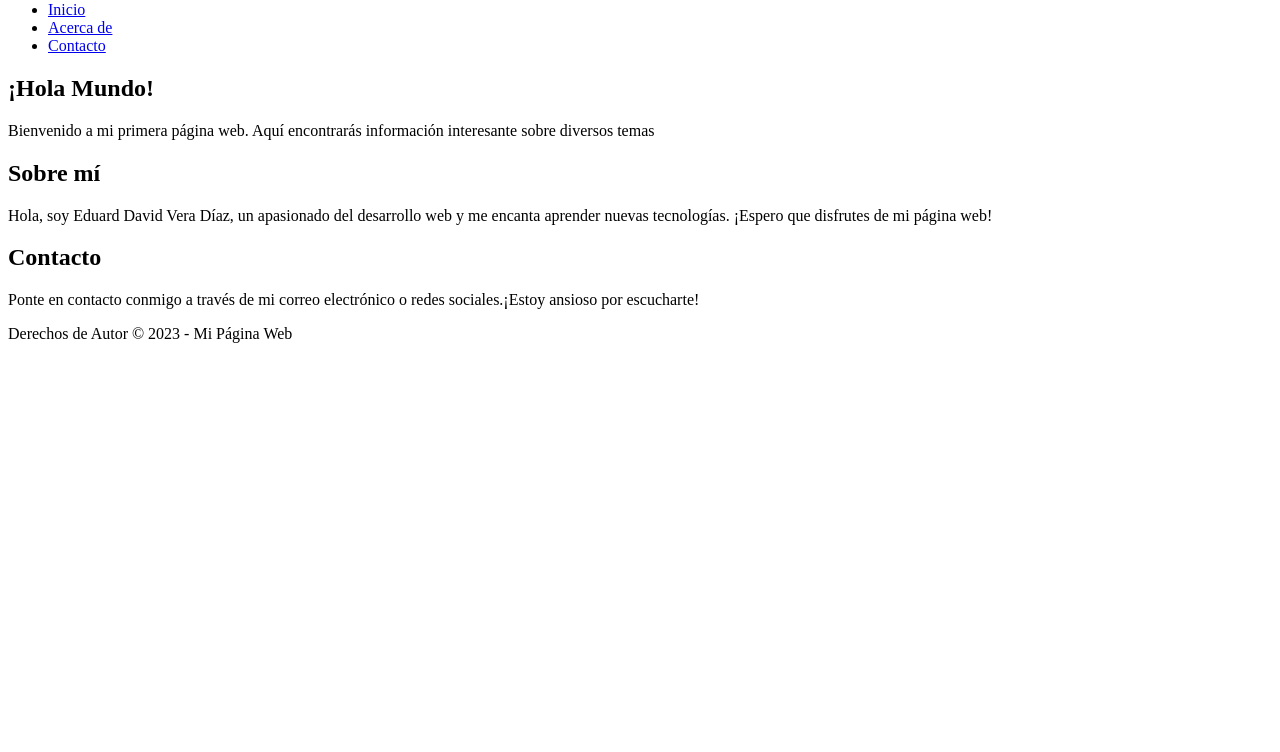
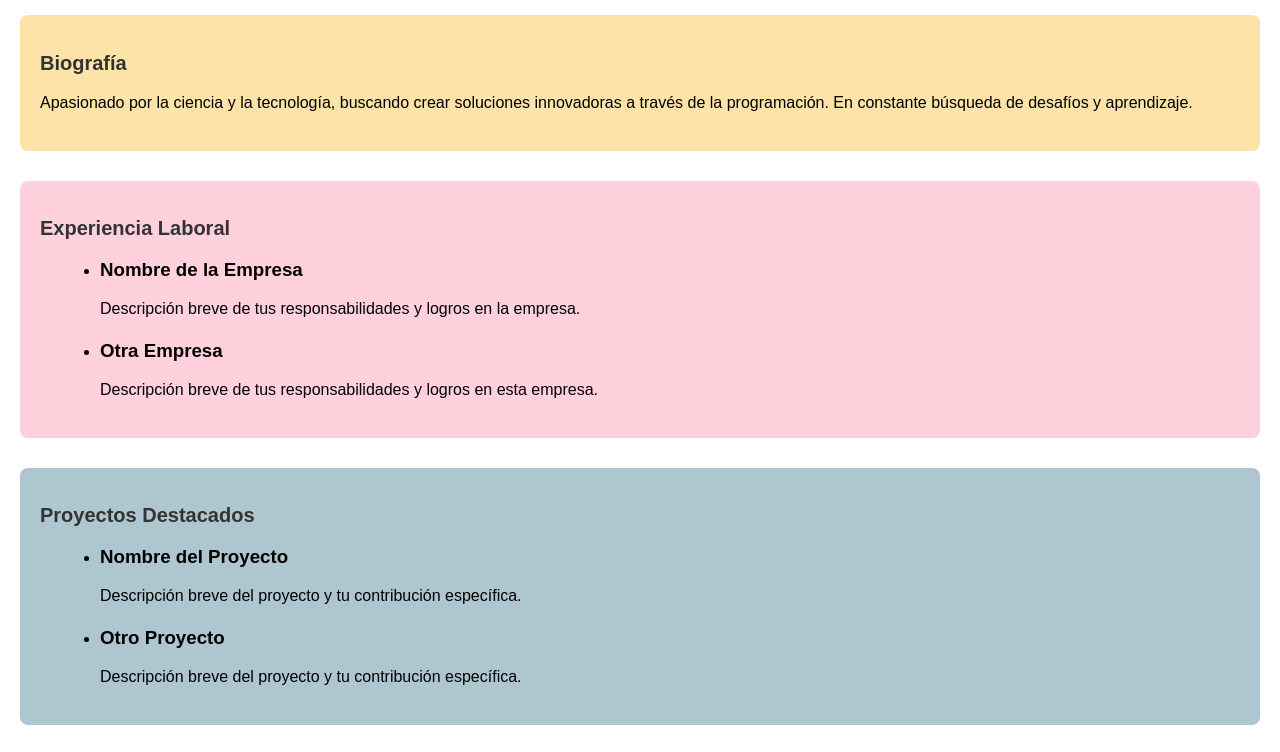
Before and after one commit to Daviidd1/mi-primera-p-gina-web, a plain HTML site: page Index.html in a window 1280 px wide. Shown: the part 79-831 px from the top of the page. Before the commit the page ends 800 px from the top, so only its background shows below. Drawn offline with Linux system fonts and the light colour scheme.

Commit message:
Update Index.html

```diff
--- a/Index.html
+++ b/Index.html
@@ -1,39 +1,153 @@
 <!DOCTYPE html>
-<html>
+<html lang="es">
 <head>
-  <title>Mi Página Web</title>
-  <link rel="stylesheet" type="text/css" href="styles.css">
+  <meta charset="UTF-8">
+  <meta name="viewport" content="width=device-width, initial-scale=1.0">
+  <title>Mi Portafolio Personal</title>
+  <style>
+    /* Estilos generales */
+    body {
+      font-family: Arial, sans-serif;
+      margin: 0;
+      padding: 20px;
+    }
+
+    h1 {
+      font-size: 24px;
+      margin-bottom: 10px;
+    }
+
+    h2 {
+      font-size: 20px;
+      margin-bottom: 10px;
+    }
+
+    p {
+      font-size: 16px;
+      line-height: 1.5;
+    }
+
+    ul {
+      list-style-type: disc;
+      margin-left: 20px;
+    }
+
+    /* Estilos específicos para secciones */
+    section {
+      margin-bottom: 30px;
+      padding: 20px;
+      border-radius: 8px;
+    }
+
+    section h2 {
+      color: #333;
+    }
+
+    section ul {
+      margin-top: 10px;
+    }
+
+    section li {
+      margin-bottom: 10px;
+    }
+
+    section li h3 {
+      margin-bottom: 5px;
+    }
+
+    /* Estilos para el encabezado y el pie de página */
+    header {
+      text-align: left;
+      margin-bottom: 30px;
+    }
+
+    /* Estilos para la imagen en la cabecera */
+    header img {
+    max-width: 150px; /* Ancho máximo deseado */
+    height: auto; /* Altura automática para mantener la proporción */
+    display: block; /* Para evitar espacios en blanco no deseados */
+    margin: left; /* Centra la imagen horizontalmente */
+    border-radius: 50%;
+}
+
+
+    footer {
+      text-align: center;
+      margin-top: 30px;
+      color: #888;
+    }
+
+    /* Colores de fondo para las secciones */
+    .seccion-1 {
+      background-color:#FDE3A7;
+    }
+
+    .seccion-2 {
+      background-color:#FFD1DC;
+    }
+
+    .seccion-3 {
+      background-color:#AEC6CF;
+    }
+
+    .seccion-4 {
+      background-color:#77DD77;
+    }
+  </style>
 </head>
 <body>
   <header>
-    <h1>Bienvenido a Mi Página Web</h1>
+    <img src="C:\Users\LENOVO\Pictures\Eduard David Vera Díaz.jpeg" alt="">
+    <h1>Eduard David Vera Díaz</h1>
   </header>
 
-  <nav>
-    <ul>
-      <li><a href="#inicio">Inicio</a></li>
-      <li><a href="#acerca-de">Acerca de</a></li>
-      <li><a href="#contacto">Contacto</a></li>
-    </ul>
-  </nav>
+  <main>
+    <section class="seccion-1">
+      <h2>Biografía</h2>
+      <p>Apasionado por la ciencia y la tecnología, buscando crear soluciones innovadoras a través de la programación. En constante búsqueda de desafíos y aprendizaje.</p>
+    </section>
 
-  <main>
-    <section id="inicio">
-      <h2>¡Hola Mundo!</h2>
-      <p>Bienvenido a mi primera página web. Aquí encontrarás información interesante sobre diversos temas</p>
+    <section class="seccion-2">
+      <h2>Experiencia Laboral</h2>
+      <ul>
+        <li>
+          <h3>Nombre de la Empresa</h3>
+          <p>Descripción breve de tus responsabilidades y logros en la empresa.</p>
+        </li>
+        <li>
+          <h3>Otra Empresa</h3>
+          <p>Descripción breve de tus responsabilidades y logros en esta empresa.</p>
+        </li>
+      </ul>
     </section>
-    <section id="acerca-de"></section>
-      <h2>Sobre mí</h2>
-      <p>Hola, soy Eduard David Vera Díaz, un apasionado del desarrollo web y me encanta aprender nuevas tecnologías. ¡Espero que disfrutes de mi página web!</p>
+
+    <section class="seccion-3">
+      <h2>Proyectos Destacados</h2>
+      <ul>
+        <li>
+          <h3>Nombre del Proyecto</h3>
+          <p>Descripción breve del proyecto y tu contribución específica.</p>
+        </li>
+        <li>
+          <h3>Otro Proyecto</h3>
+          <p>Descripción breve del proyecto y tu contribución específica.</p>
+        </li>
+      </ul>
     </section>
-    <section id="contacto">
-      <h2>Contacto</h2>
-      <p>Ponte en contacto conmigo a través de mi correo electrónico o redes sociales.¡Estoy ansioso por escucharte!</p>
+
+    <section class="seccion-4">
+      <h2>Habilidades</h2>
+      <ul>
+        <li>HTML</li>
+        <li>CSS</li>
+        <li>JavaScript</li>
+        <li>...</li>
+      </ul>
     </section>
   </main>
 
   <footer>
-    <p>Derechos de Autor &copy; 2023 - Mi Página Web</p>
+    <p>Derechos de autor &copy; 2023 | Mi Nombre</p>
   </footer>
 </body>
 </html>
```
